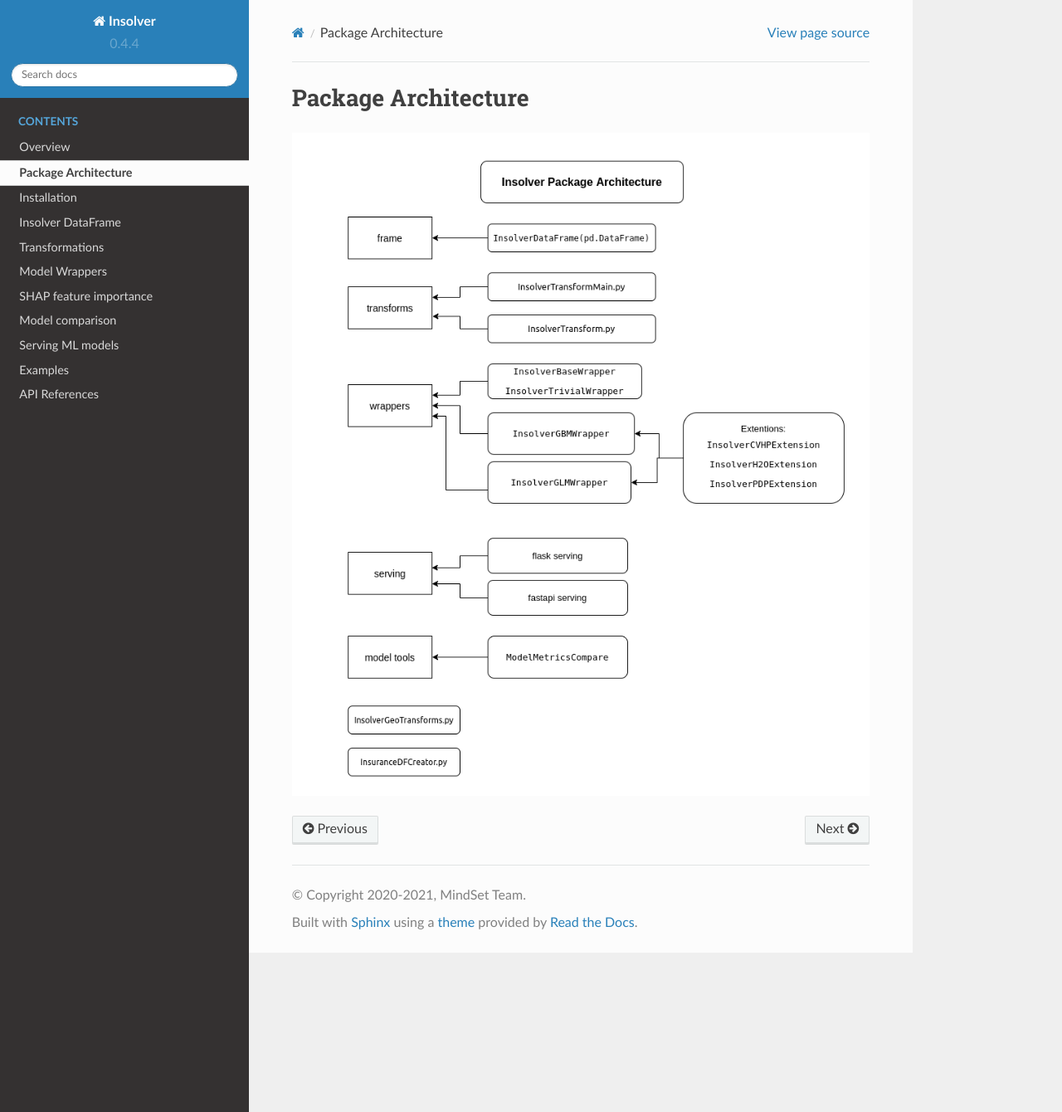
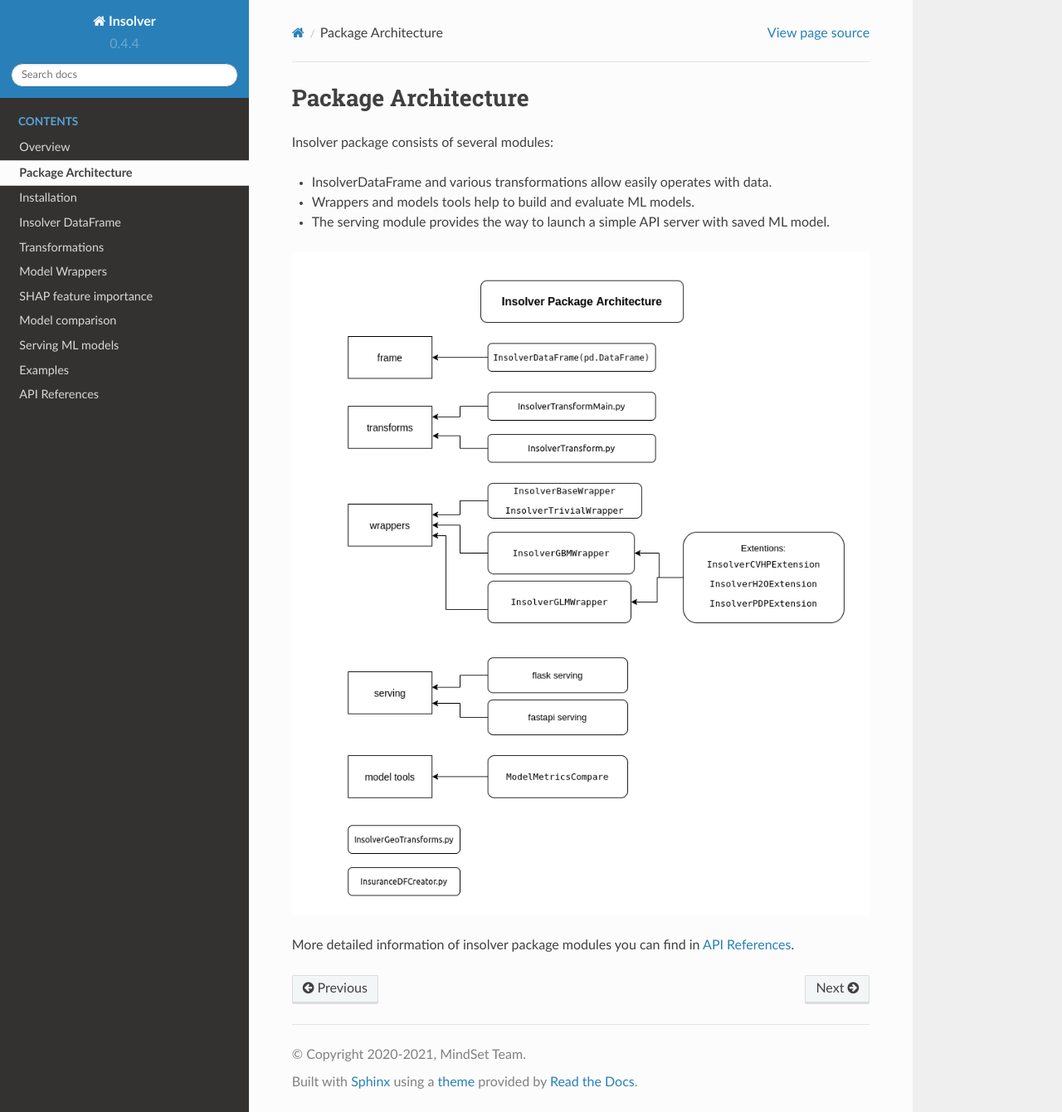
Before and after one commit to MindSetLib/Insolver, a Sphinx documentation site: the page built from docs/source/package_architecture.md, in a window 1280 px wide and 1340 px high. Shown: the whole window at 83% size. Built offline with Sphinx 7.4.7 and the Read the Docs theme 2.0.0, drawn with Linux system fonts in a browser that asks for light colours.

Commit message:
update docs: add package architecture description

```diff
--- a/docs/source/package_architecture.md
+++ b/docs/source/package_architecture.md
@@ -1,3 +1,11 @@
 # Package Architecture
 
+Insolver package consists of several modules:
+
+- InsolverDataFrame and various transformations allow easily operates with data.
+- Wrappers and models tools help to build and evaluate ML models.
+- The serving module provides the way to launch a simple API server with saved ML model.
+
 ![insolver architecture](insolves_architecture.png)
+
+More detailed information of insolver package modules you can find in [API References](api_ref.md).
```
